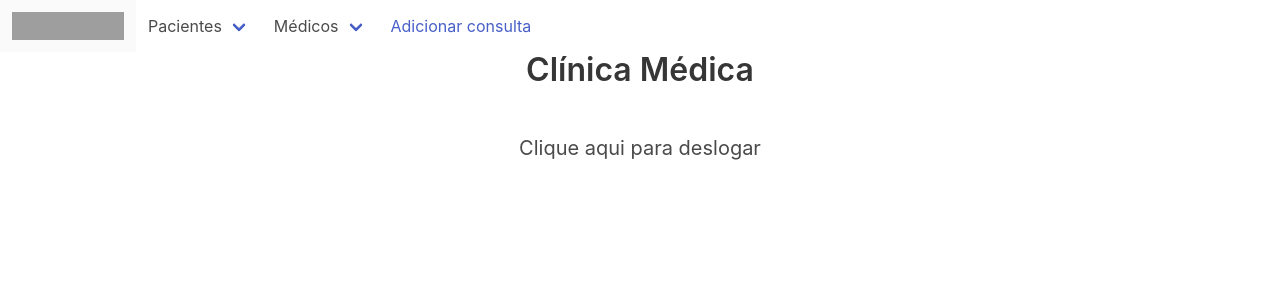
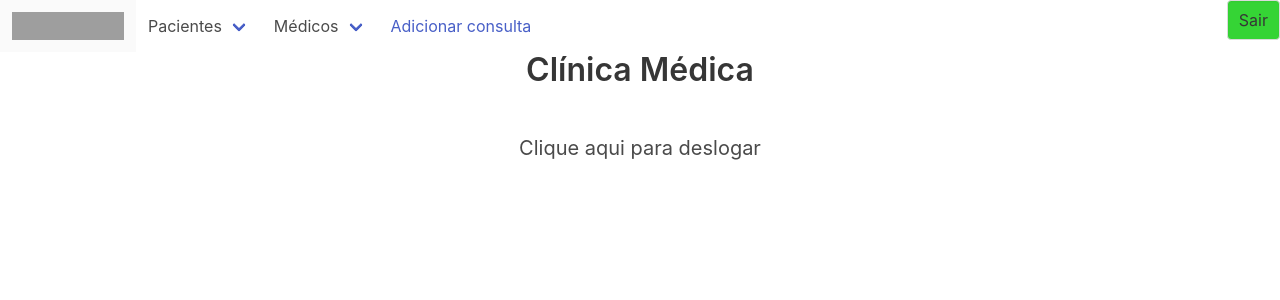
Before and after one commit to JoseRezendeDev/clinica-medica, an Angular app: page /home in a window 1280 px wide. Shown: the top 300 px of the page. Built offline with nearby package versions, Linux system fonts and the light colour scheme; sample sign-in values are in the browser's storage; grey boxes are pictures that could not be loaded.

Commit message:
Botao de sair para deslogar

```diff
--- a/src/app/menu/menu.component.css
+++ b/src/app/menu/menu.component.css
@@ -0,0 +1,4 @@
+button {
+    background-color: rgb(53, 212, 53);
+    word-wrap: break-word;
+}
--- a/src/app/menu/menu.component.html
+++ b/src/app/menu/menu.component.html
@@ -22,4 +22,7 @@
         </div>
         <!---->
     </div>
+    <div style="float: right">
+        <button *ngIf="estaLogado" class="input" (click)=deslogar()>Sair</button>
+    </div>
 </nav>
--- a/src/app/menu/menu.component.ts
+++ b/src/app/menu/menu.component.ts
@@ -9,11 +9,13 @@ import { Router } from '@angular/router';
 })
 export class MenuComponent implements OnInit {
 
-  @Input() flagLogin : boolean;
+  @Input() flagLogin: boolean;
+  estaLogado: boolean = false;
 
   constructor(private loginService: LoginService, private router: Router) { }
 
   ngOnInit(): void {
+    this.estaLogado = this.loginService.estaLogado();
   }
 
   listarPacientes() {
@@ -61,4 +63,10 @@ export class MenuComponent implements OnInit {
     this.router.navigate(['/home'])
   }
 
+  deslogar(): void {
+    sessionStorage.clear();
+    this.router.navigate(['/home']).then(() => {
+      window.location.reload();
+    });
+  }
 }
```
